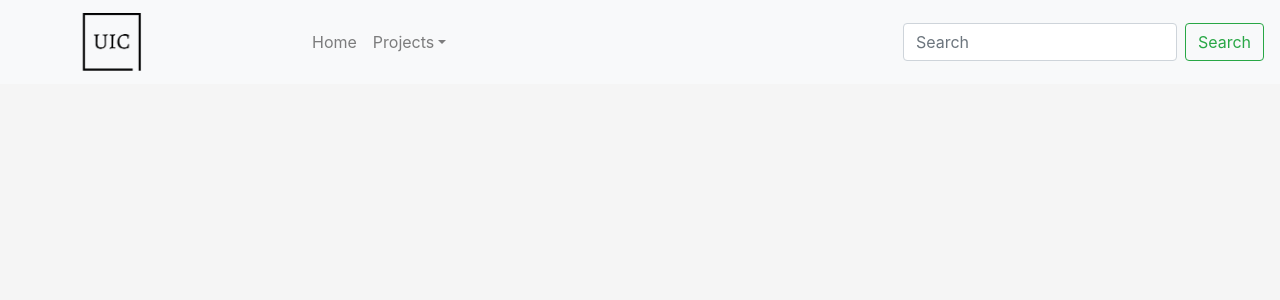
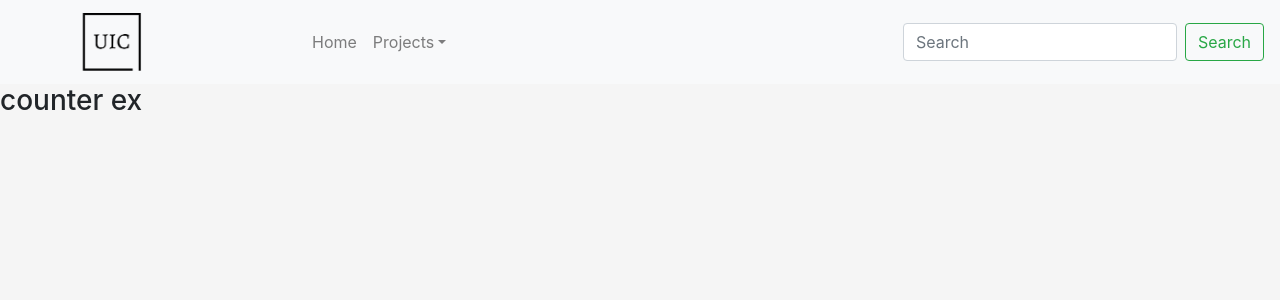
Before and after one commit to Fredrik93/react_tutorial, a React (Create React App) app: page /secondcounter in a window 1280 px wide. Shown: the top 300 px of the page. Built offline with nearby package versions, Linux system fonts and the light colour scheme.

Commit message:
add counter ex

```diff
--- a/src/Components/Nav.js
+++ b/src/Components/Nav.js
@@ -2,7 +2,6 @@ import React from 'react'
 import '../App.css'
 import logo from '../Assets/UIC-logo.png'
 import { Navbar, Nav, NavDropdown, Form, Button, FormControl } from 'react-bootstrap'
-import { Link, BrowserRouter as Router } from 'react-router-dom'
 
 function navigation() {
     const NavStyling = {
@@ -17,7 +16,6 @@ function navigation() {
             <Navbar.Collapse id="basic-navbar-nav">
                 <Nav style={NavStyling} className="mr-auto">
                     <Nav.Link href="/">Home</Nav.Link>
-
                     <NavDropdown title="Projects" id="basic-nav-dropdown">
                         <NavDropdown.Item href="/projects">All Projects</NavDropdown.Item>
                         <NavDropdown.Item href="/cars">Cars</NavDropdown.Item>
--- /dev/null
+++ b/src/Components/SecondCounter.js
@@ -0,0 +1,12 @@
+import React from 'react'
+
+class SecondCounter extends React.Component {
+    render() {
+        return (
+            <div>
+                <h3> counter ex</h3>
+            </div>
+        )
+    }
+}
+export default SecondCounter
--- a/src/Routing.js
+++ b/src/Routing.js
@@ -18,6 +18,7 @@ import Conditional from "./Components/ConditionalRendering/Conditional";
 import Forms from "./Components/Forms";
 import FormsPractice from "./Components/FormsPractice";
 import MemeGenerator from "./Components/MemeGenerator/MemeGenerator";
+import SecondCounter from "./Components/SecondCounter";
 
 function Routing() {
     return (
@@ -45,6 +46,7 @@ function Routing() {
                                 <Route path="/form" component={Forms} />
                                 <Route path="/formspractice" component={FormsPractice} />
                                 <Route path="/memegenerator" component={MemeGenerator} />
+                                <Route path="/secondcounter" component={SecondCounter} />
                             </div>
                         </div>
                     </>
```
